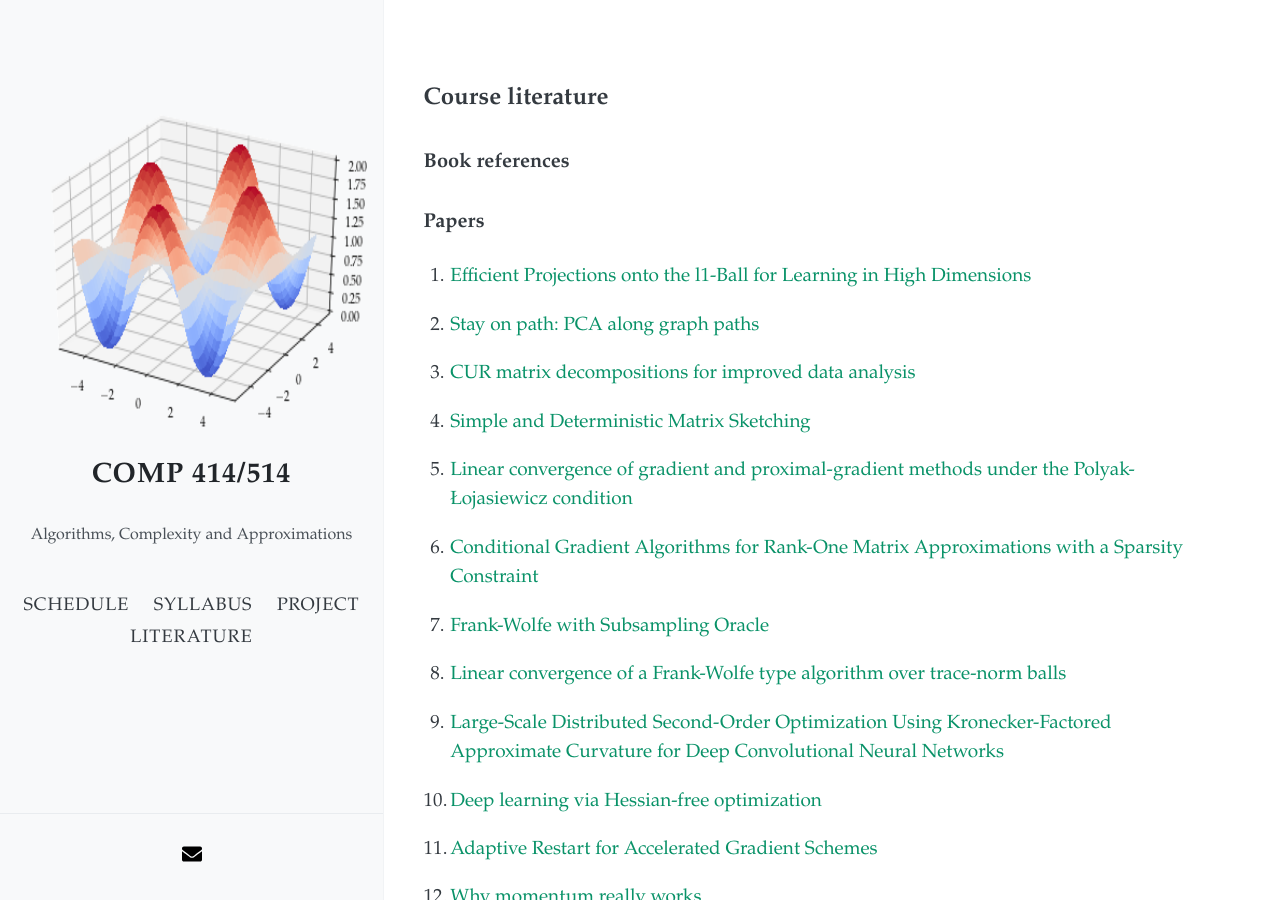
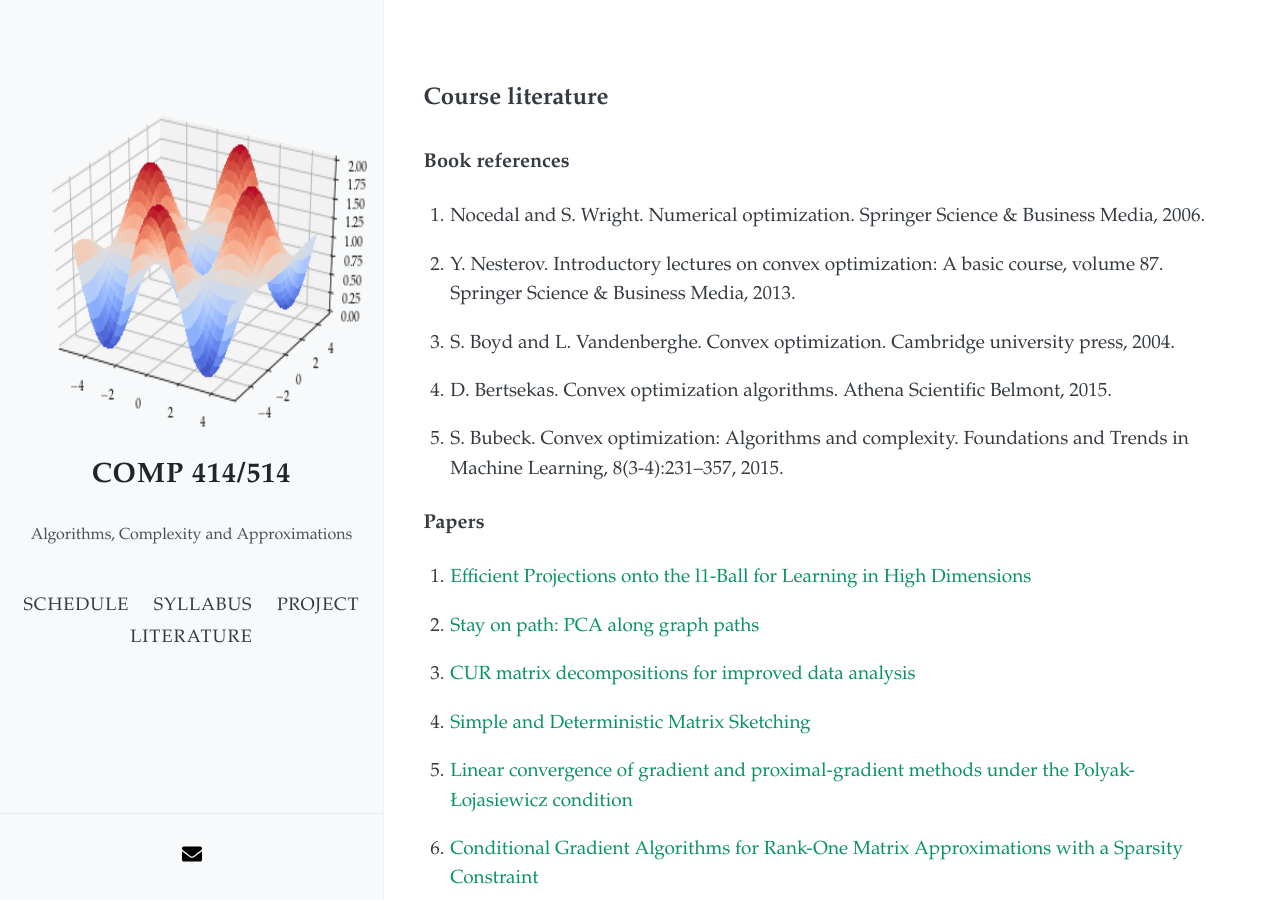
Before and after one commit to akyrillidis/comp414-514, a Jekyll site: the page built from literature.md, in a window 1280 px wide and 900 px high. Built offline with Jekyll 4.4.1, drawn with Linux system fonts in a browser that asks for light colours; nearby versions of some CDN libraries.

Commit message:
Update literature.md

```diff
--- a/literature.md
+++ b/literature.md
@@ -7,6 +7,16 @@ layout: default
 ## Course literature
 
 ### Book references
+
+1. Nocedal and S. Wright. Numerical optimization. Springer Science & Business Media, 2006.
+
+2. Y. Nesterov. Introductory lectures on convex optimization: A basic course, volume 87. Springer Science & Business Media, 2013.
+
+3. S. Boyd and L. Vandenberghe. Convex optimization. Cambridge university press, 2004.
+
+4. D. Bertsekas. Convex optimization algorithms. Athena Scientific Belmont, 2015.
+
+5. S. Bubeck. Convex optimization: Algorithms and complexity. Foundations and Trends in Machine Learning, 8(3-4):231–357, 2015.
 
 ### Papers
 
```
